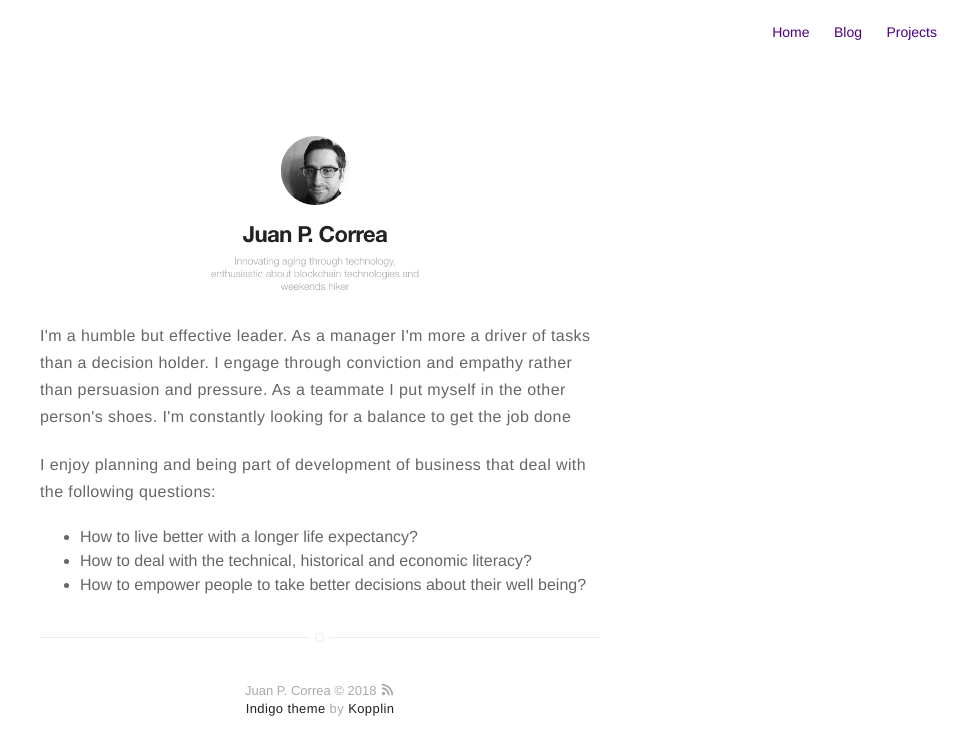
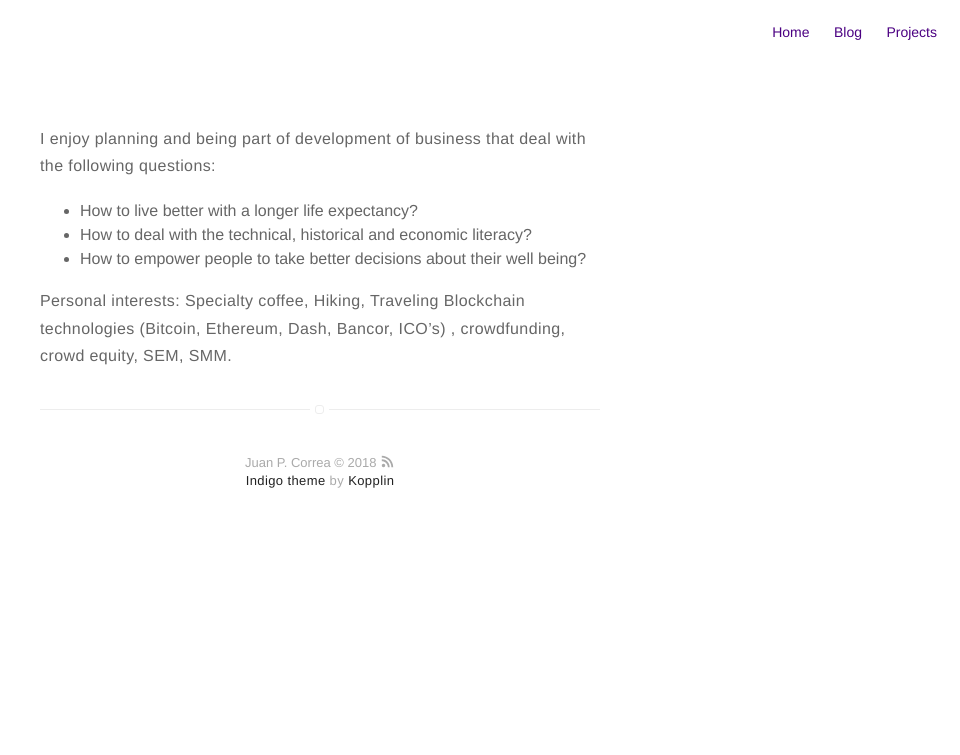
Before and after one commit to jpca1978/jpca1978.github.com, a Jekyll site: the page built from about.md, in a window 1280 px wide. Shown: the top 755 px of the page, without its empty margins (320-1280 px from the left). Built offline with Jekyll 4.4.1, drawn with Linux system fonts in a browser that asks for light colours.

Commit message:
Update about.md

```diff
--- a/about.md
+++ b/about.md
@@ -3,11 +3,12 @@ title: About
 layout: page
 permalink: /about/index.html
 ---
-![perfil](http://jpca1978.github.io/assets/images/perfil2.png)
-<p>I'm a humble but effective leader. As a manager I'm more a driver of tasks than a decision holder. I engage through conviction and empathy rather than persuasion and pressure. As a teammate I put myself in the other person's shoes. I'm constantly looking for a balance to get the job done</p>
-
-<p>I enjoy planning and being part of development of business that deal with the following questions:</p>
+I enjoy planning and being part of development of business that deal with the following questions:
 
 - How to live better with a longer life expectancy?
 - How to deal with the technical, historical and economic literacy?
 - How to empower people to take better decisions about their well being?
+
+Personal interests:
+Specialty coffee, Hiking, Traveling
+Blockchain technologies (Bitcoin, Ethereum, Dash, Bancor, ICO's) , crowdfunding, crowd equity, SEM, SMM.
```
